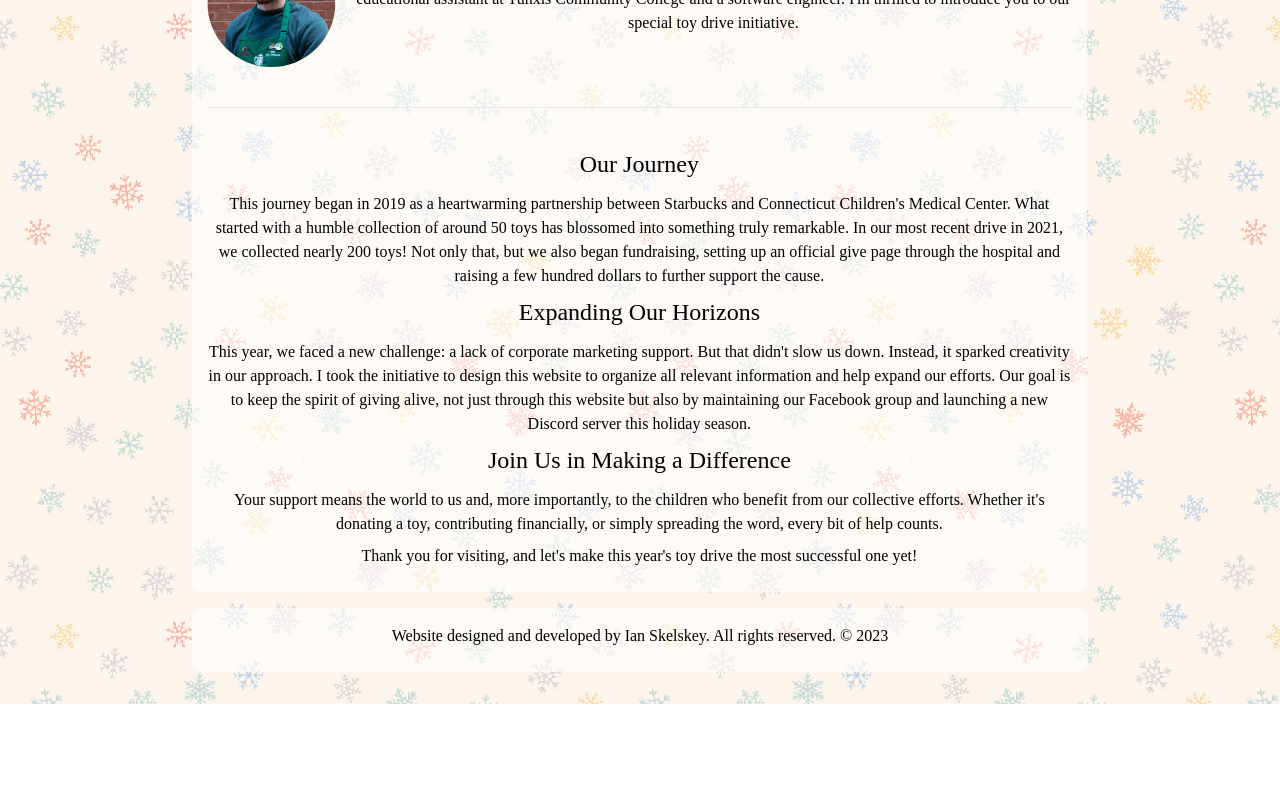
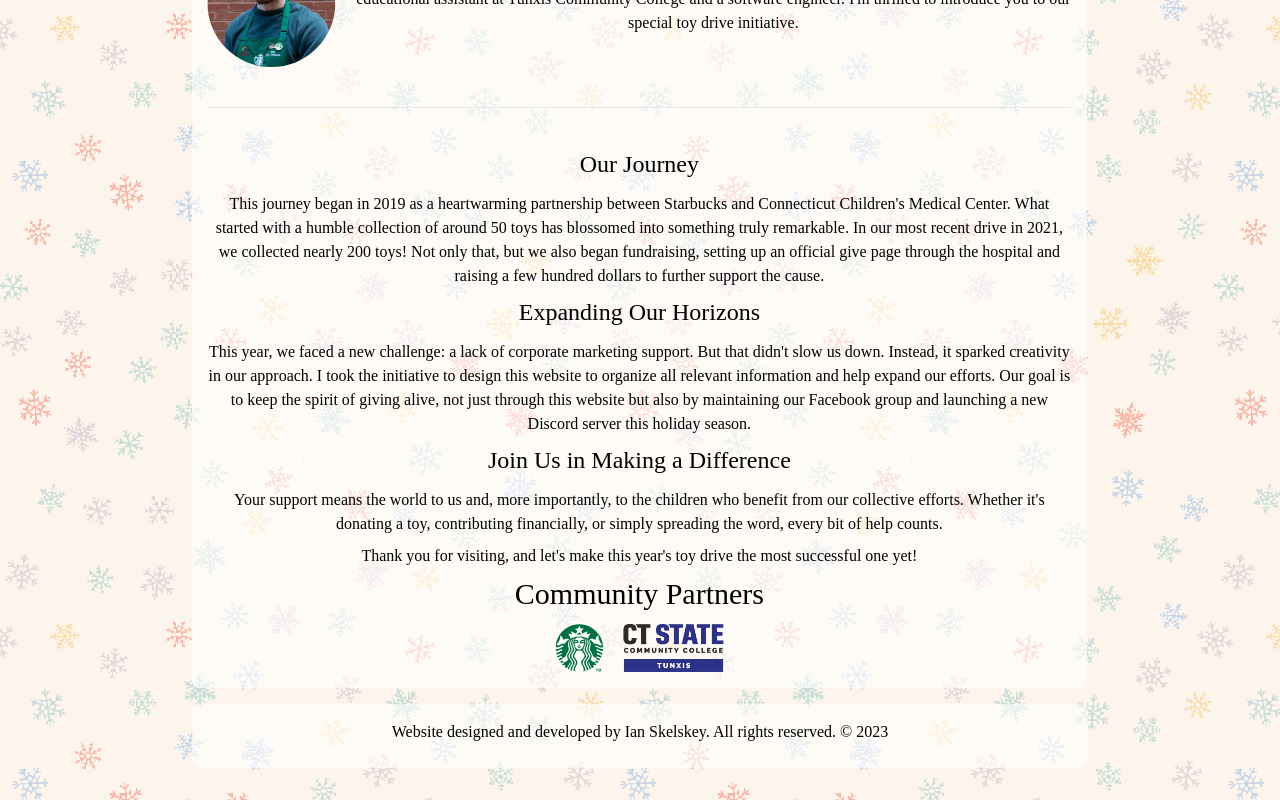
Before and after one commit to IanSkelskey/toy.drive, a React (Create React App) app: page /toy.drive/about in a window 1280 px wide. Shown: the part 527-1327 px from the top of the page. Before the commit the page ends 1231 px from the top, so only its background shows below. Built offline with nearby package versions, Linux system fonts and the light colour scheme.

Commit message:
Add community partners section back

```diff
--- a/src/components/AboutPage.js
+++ b/src/components/AboutPage.js
@@ -1,6 +1,8 @@
 import ian from "../assets/ian.png";
 import { motion } from "framer-motion";
 import { pageVariants } from "../utils/animation";
+import sbuxLogo from "../assets/starbucks-logo.svg";
+import tunxisLogo from "../assets/tunxis-logo.png";
 
 export default function AboutPage() {
     return (
@@ -36,6 +38,11 @@ export default function AboutPage() {
                 <p>
                     Thank you for visiting, and let's make this year's toy drive the most successful one yet!
                 </p>
+                <h2>Community Partners</h2>
+                <div className="flex justify-center space-x-5 h-12">
+                    <img src={sbuxLogo} alt="Starbucks Logo" />
+                    <img src={tunxisLogo} alt="Tunxis Logo" />
+                </div>
             </section>
         </motion.div>
 
--- a/src/components/WishlistPage.js
+++ b/src/components/WishlistPage.js
@@ -12,7 +12,7 @@ export default function WishlistPage() {
         >
             <section className="content-section">
                 <h2>Wishlist</h2>
-                <ul className="list-disc px-4 mb-2">
+                <ul className="px-4 mb-2 list-inside list-disc">
                     <li>
                         Bubbles
                     </li>
```
